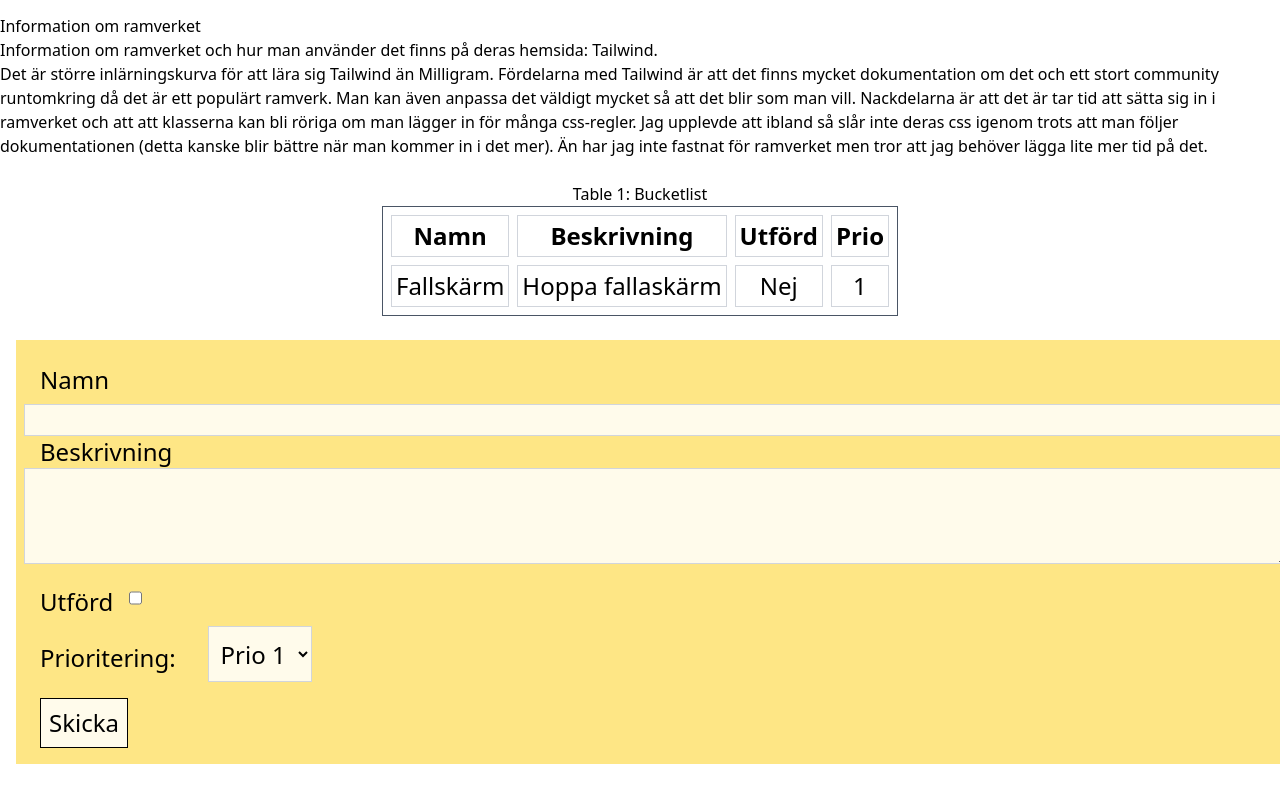
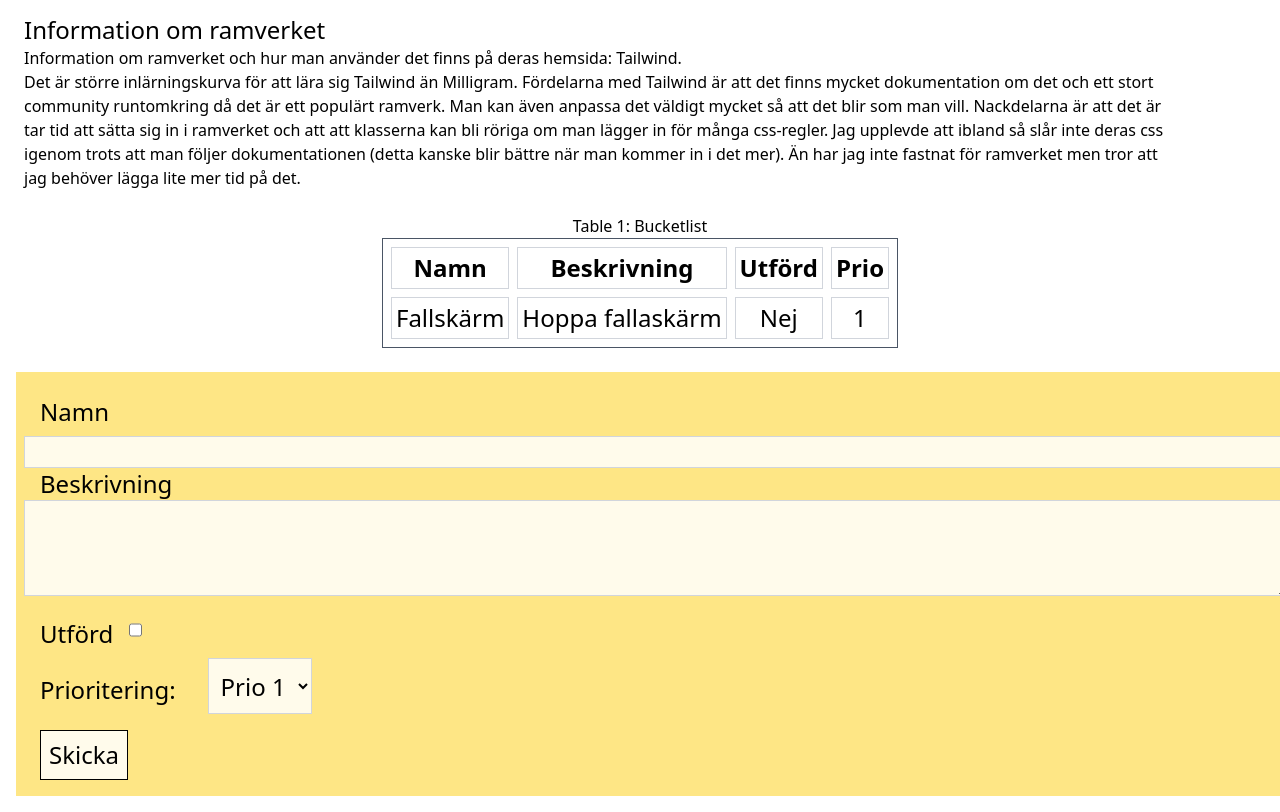
Before and after one commit to Rebexian87/moment1_DT193G, a website: page src/tailwind.html in a window 1280 px wide. Shown: the part 138-950 px from the top of the page. Before the commit the page ends 918 px from the top, so only its background shows below. Drawn offline with Linux system fonts and the light colour scheme.

Commit message:
added som css-tailwind.html

```diff
--- a/src/tailwind.html
+++ b/src/tailwind.html
@@ -6,7 +6,7 @@
     <title>Document</title>
     <link rel="stylesheet" href="output.css">
 </head>
-<body class="m-0">
+<body class="m-0 font-family: var(--font-sans) ">
 
        <header>
 
@@ -22,12 +22,12 @@
 
     <div>
 
-        <h1 class="text-red-600 text-3xl font-bold m-6 md:text-5xl text-center ">Tabell och formulär med tailwind</h1>
+        <h1 class="text-red-600 text-3xl font-bold m-6 md:text-5xl text-center">Tabell och formulär med tailwind</h1>
           </div>
 
-          <div>
-            <h2>Information om ramverket</h2>
-            <p>Information om ramverket och hur man använder det finns på deras hemsida: <a href="https://tailwindcss.com/">Tailwind</a>.</p>
+          <div class="m-1 md:m-6  lg:max-w-6xl ">
+            <h2 class="md:text-2xl">Information om ramverket</h2>
+            <p class="md:text-1xl">Information om ramverket och hur man använder det finns på deras hemsida: <a href="https://tailwindcss.com/">Tailwind</a>.</p>
             <p>Det är större inlärningskurva för att lära sig Tailwind än Milligram. Fördelarna med Tailwind är att det finns mycket dokumentation om det och ett stort community runtomkring då det är ett populärt ramverk.
                 Man kan även anpassa det väldigt mycket så att det blir som man vill. Nackdelarna är att det är tar tid att sätta sig in i ramverket och att att klasserna kan bli röriga om man lägger in för många css-regler.
                 Jag upplevde att ibland så slår inte deras css igenom trots att man följer dokumentationen (detta kanske blir bättre när man kommer in i det mer). Än har jag inte fastnat för ramverket men tror att jag behöver lägga lite mer tid på det.
```
Also changed, not shown: src/output.css.
